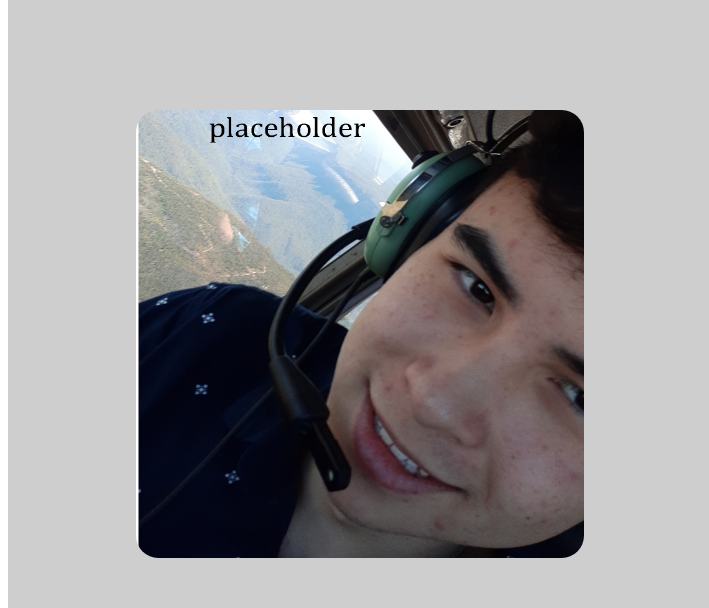
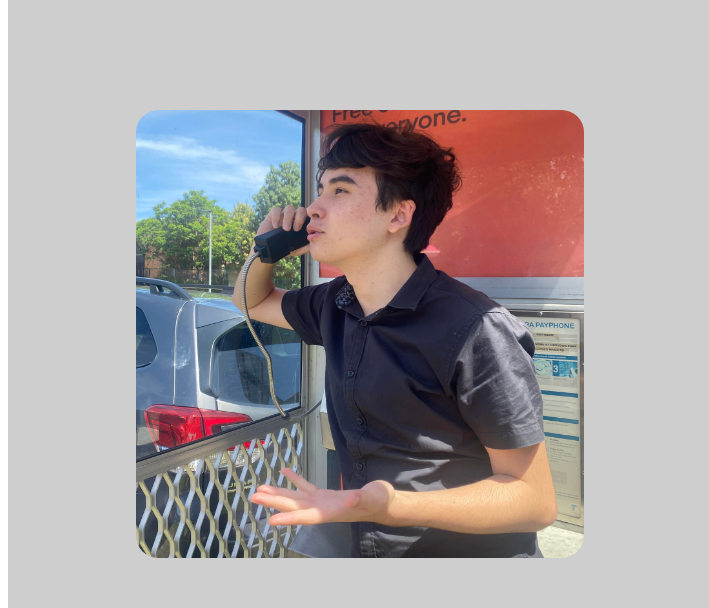
Before and after one commit to ericdotmills5/ericdotmills5.github.io, a plain HTML site: page index.html in a window 1280 px wide. Shown: the part 3353-3961 px from the top of the page, 0-709 px from the left. Drawn offline with Linux system fonts and the light colour scheme.

Commit message:
project green

```diff
--- a/index.html
+++ b/index.html
@@ -116,7 +116,7 @@
     <div class="side">
 
 
-      <img src="images/contact.jpg" alt="eric with phone" class="img-self">
+      <img src="images/contactme.jpg" alt="eric with phone" class="img-self">
 
 
     </div>
```
Also changed, not shown: hello.css (line endings or trailing spaces), images/aboutme.jpg (added), images/contact.jpg (deleted), images/contactme.jpg (added), images/splash1.jpg, images/splash2.png.
